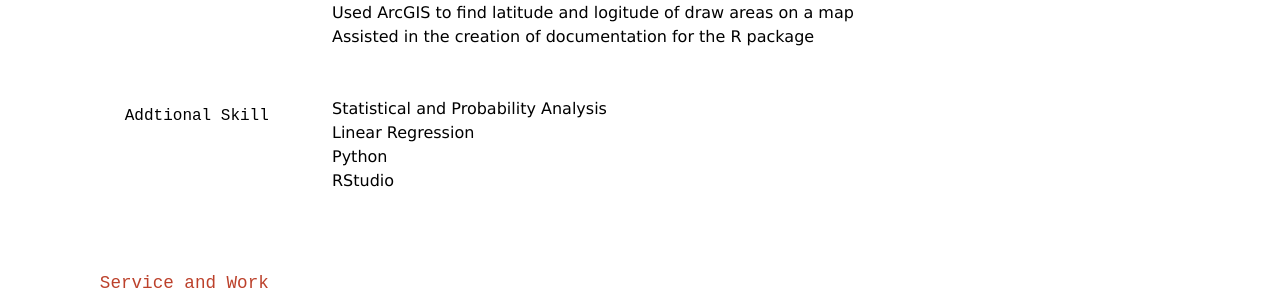
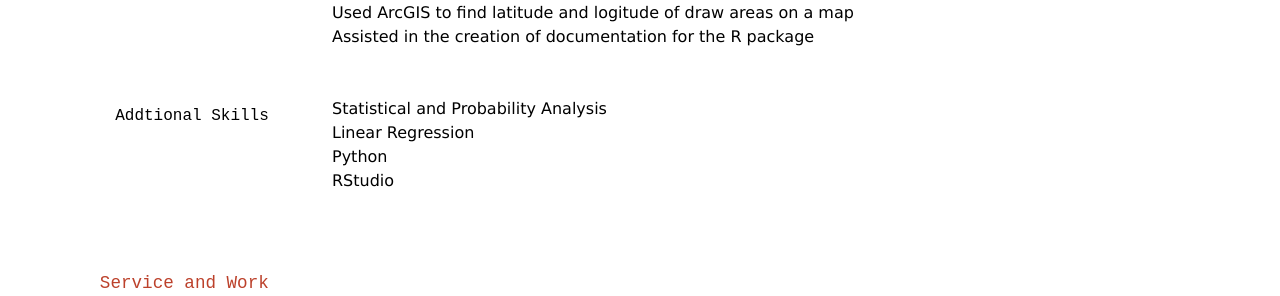
Before and after one commit to Bowenator/BenjaminBowenResume, a Jekyll site: the page built from docs/index.md, in a window 1280 px wide. Shown: the part 602-898 px from the top of the page. Built offline with Jekyll 4.4.1, drawn with Linux system fonts in a browser that asks for light colours.

Commit message:
update resume

```diff
--- a/docs/index.md
+++ b/docs/index.md
@@ -41,7 +41,7 @@ __Research and Business Development Center__, Rexburg, ID
 - Used ArcGIS to find latitude and logitude of draw areas on a map
 - Assisted in the creation of documentation for the R package
 
-### Addtional Skill
+### Addtional Skills
 - Statistical and Probability Analysis
 - Linear Regression
 - Python
```
